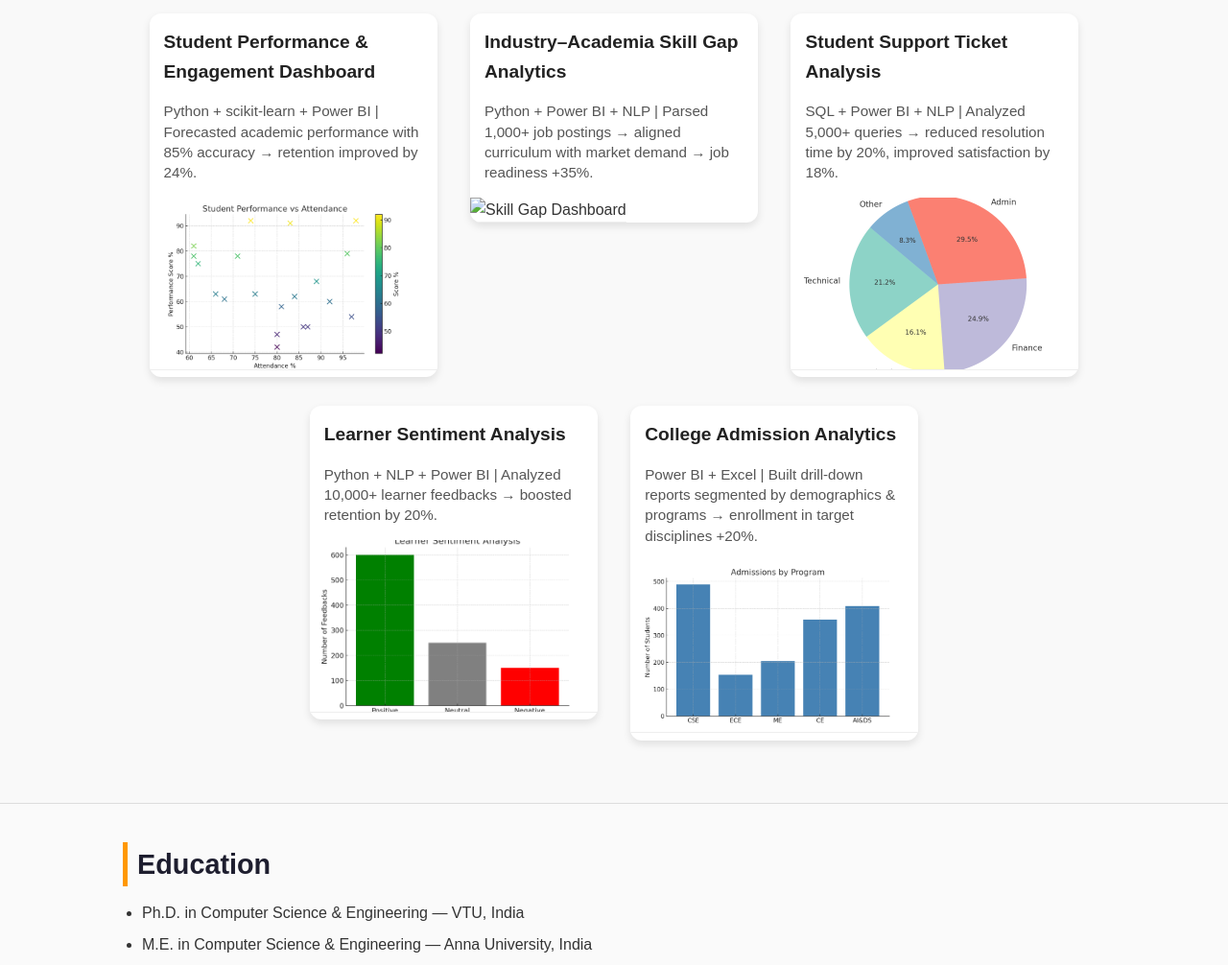
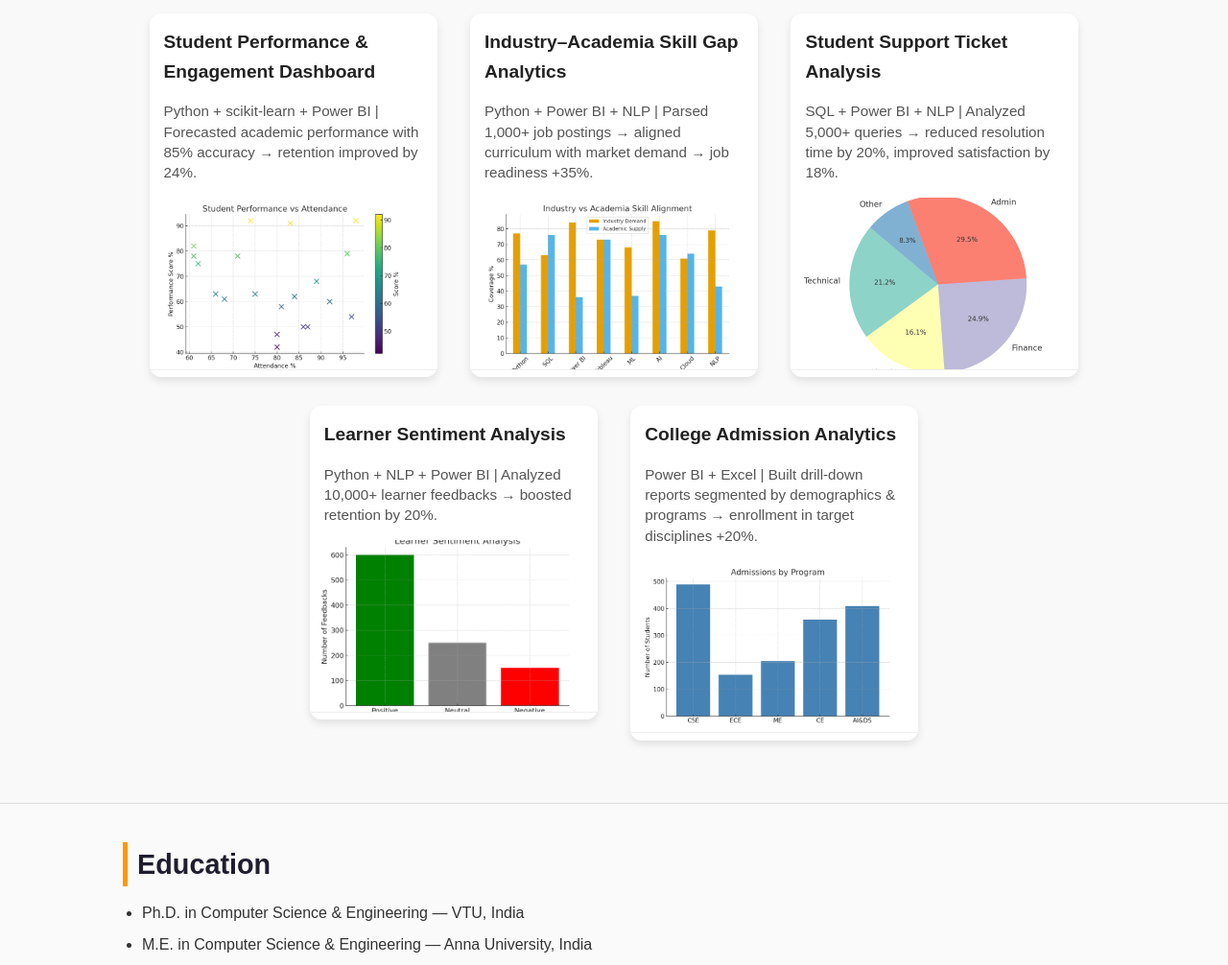
Before and after one commit to jayamanoj-ops/Portfolio_Jaya, a plain HTML site: page index.html in a window 1280 px wide. Shown: the part 2262-3268 px from the top of the page at 96% size. Drawn offline with Linux system fonts and the light colour scheme.

Commit message:
Update index.html

```diff
--- a/index.html
+++ b/index.html
@@ -130,7 +130,7 @@
        style="text-decoration:none; color:inherit;">
         Industry–Academia Skill Gap Analytics</h3>
       <p>Python + Power BI + NLP | Parsed 1,000+ job postings → aligned curriculum with market demand → job readiness +35%.</p>
-      <img src=".assets/skill_gap.png" alt="Skill Gap Dashboard">
+      <img src="./assets/skill_gap.png" alt="Skill Gap Dashboard">
     </div>
 
 
```
